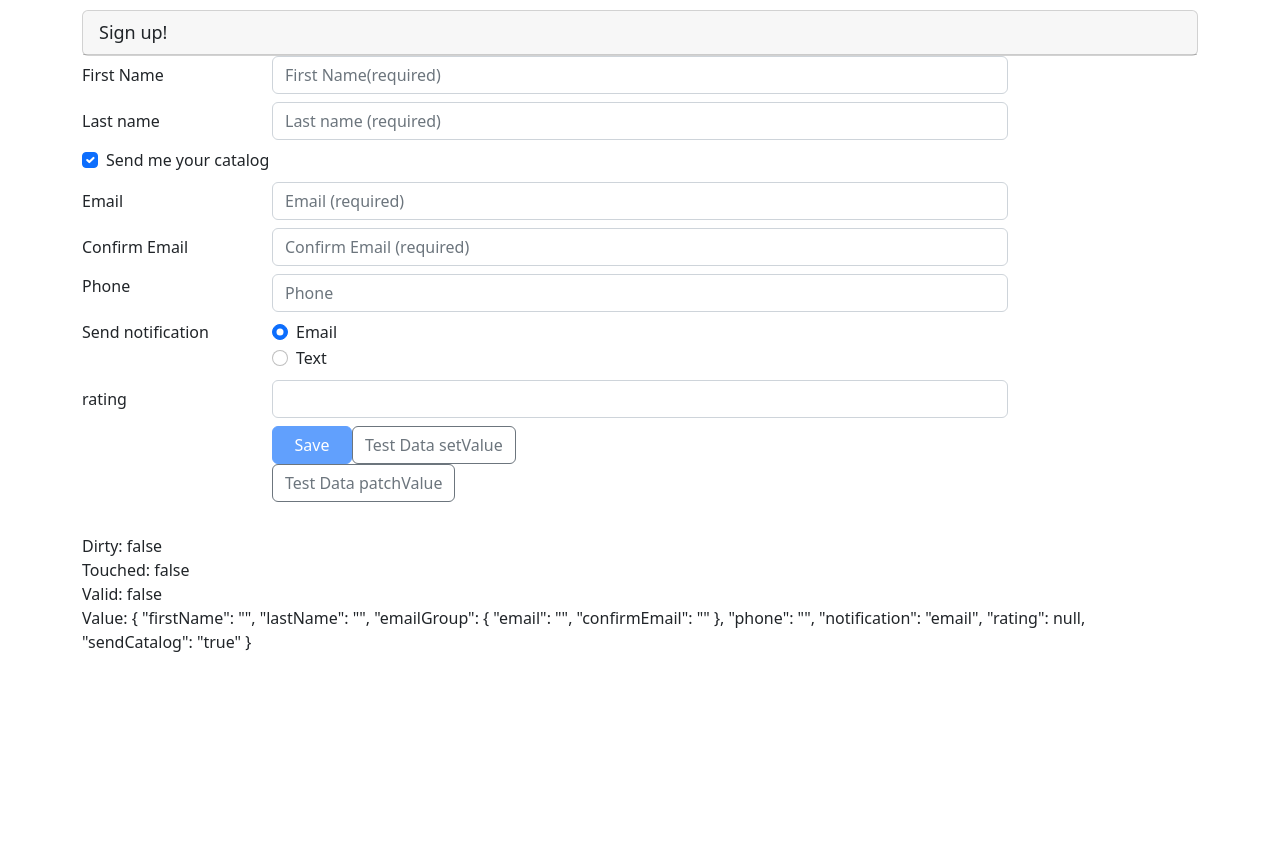
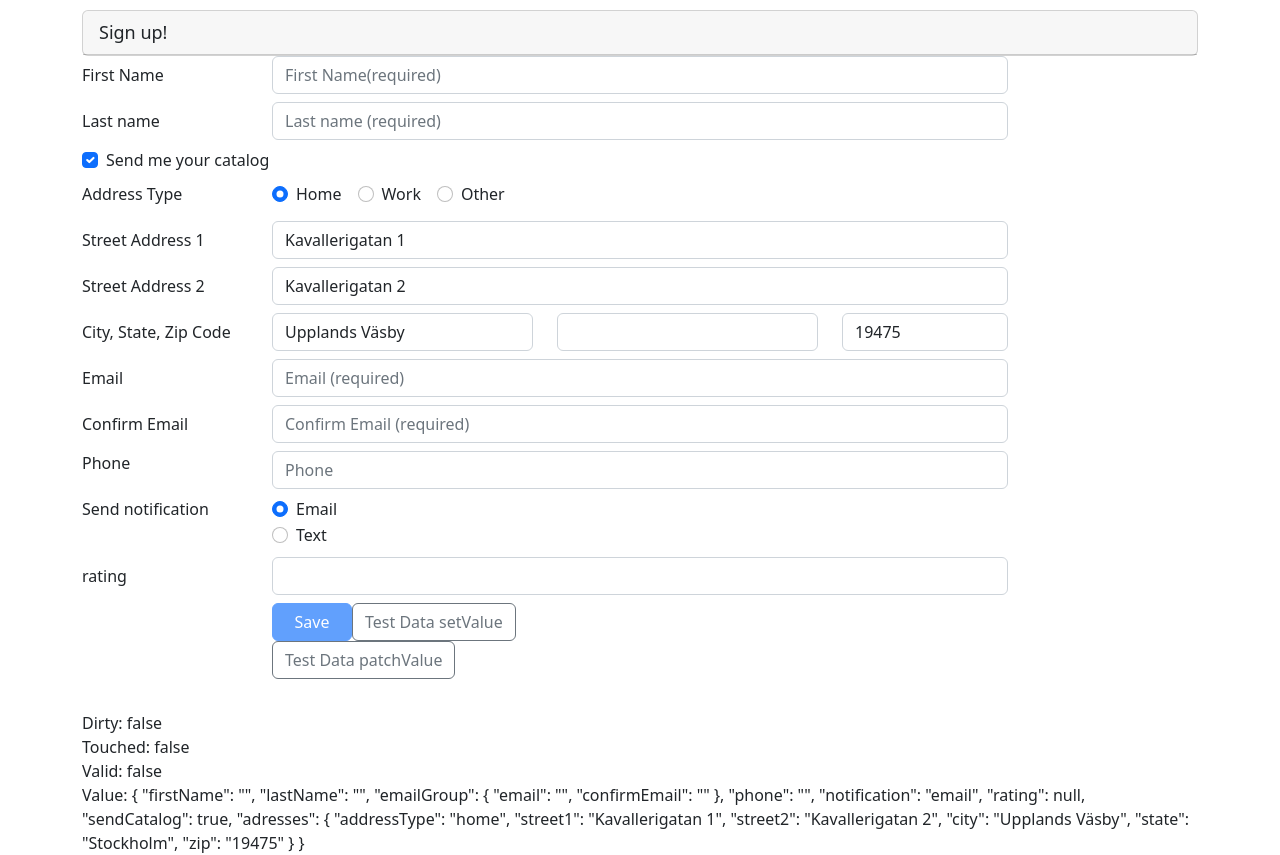
Before and after one commit to foureverhh/Angular-ReactivForms-Demo-Start-2022, an Angular app: page / in a window 1280 px wide. Before the commit the page ends 800 px from the top, so only its background shows below. Built offline with nearby package versions, Linux system fonts and the light colour scheme.

Commit message:
make formGroup as a function

```diff
--- a/src/app/customer-reactive/customer-reactive.component.html
+++ b/src/app/customer-reactive/customer-reactive.component.html
@@ -62,6 +62,207 @@
     </div>
   </div>
 </div>
+<div *ngIf="customerForm.get('sendCatalog')?.value">
+  <div formGroupName="adresses">
+    <div class="form-group row mb-2">
+    <label class="col-md-2 col-form-label pt-0">Address Type</label>
+    <div class="col-md-8">
+      <div class="form-check form-check-inline">
+        <label class="form-check-label">
+          <input class="form-check-input"
+                id="addressType1Id"
+                type="radio"
+                value="home"
+                formControlName = "addressType"> Home
+        </label>
+      </div>
+      <div class="form-check form-check-inline">
+        <label class="form-check-label">
+          <input class="form-check-input"
+                id="addressType1Id"
+                type="radio"
+                value="work"
+                formControlName="addressType"> Work
+        </label>
+      </div>
+      <div class="form-check form-check-inline">
+        <label class="form-check-label">
+          <input class="form-check-input"
+                id="addressType1Id"
+                type="radio"
+                value="other"
+                formControlName="addressType"> Other
+        </label>
+      </div>
+    </div>
+    </div>
+    <div class="form-group row mb-2">
+    <label class="col-md-2 col-form-label"
+          for="street1Id">Street Address 1</label>
+    <div class="col-md-8">
+      <input class="form-control"
+            id="street1Id"
+            type="text"
+            placeholder="Street address"
+            formControlName="street1"
+            name="street1">
+    </div>
+    </div>
+    <div class="form-group row mb-2">
+    <label class="col-md-2 col-form-label"
+          for="street2Id">Street Address 2</label>
+    <div class="col-md-8">
+      <input class="form-control"
+            id="street2Id"
+            type="text"
+            placeholder="Street address (second line)"
+            formControlName="street2"
+            name="street2">
+  </div>
+    </div>
+    <div class="form-group row mb-2">
+    <label class="col-md-2 col-form-label"
+        for="cityId">City, State, Zip Code</label>
+    <div class="col-md-3">
+      <input class="form-control"
+            id="cityId"
+            type="text"
+            placeholder="City"
+            formControlName="city"
+            name="city">
+    </div>
+    <div class="col-md-3">
+      <select class="form-control"
+              id="stateId"
+              formControlName="state"
+              name="state">
+        <option value=""
+                disabled
+                selected
+                hidden>Select a State...</option>
+        <option value="AL">Alabama</option>
+        <option value="AK">Alaska</option>
+        <option value="AZ">Arizona</option>
+        <option value="AR">Arkansas</option>
+        <option value="CA">California</option>
+        <option value="CO">Colorado</option>
+        <option value="WI">Wisconsin</option>
+        <option value="WY">Wyoming</option>
+      </select>
+    </div>
+    <div class="col-md-2">
+      <input class="form-control"
+            id="zipId"
+            type="number"
+            placeholder="Zip Code"
+            formControlName="zip"
+            name="zip">
+    </div>
+    </div>
+  </div>
+</div>
+<!--
+  <div *ngIf="customer.sendCatalog">
+  <div class="form-group row mb-2">
+    <label class="col-md-2 col-form-label pt-0">Address Type</label>
+    <div class="col-md-8">
+      <div class="form-check form-check-inline">
+        <label class="form-check-label">
+          <input class="form-check-input"
+                id="addressType1Id"
+                type="radio"
+                value="home"
+                [(ngModel)]="customer.addressType"
+                name="addressType"> Home
+        </label>
+      </div>
+      <div class="form-check form-check-inline">
+        <label class="form-check-label">
+          <input class="form-check-input"
+                id="addressType1Id"
+                type="radio"
+                value="work"
+                [(ngModel)]="customer.addressType"
+                name="addressType"> Work
+        </label>
+      </div>
+      <div class="form-check form-check-inline">
+        <label class="form-check-label">
+          <input class="form-check-input"
+                id="addressType1Id"
+                type="radio"
+                value="other"
+                [(ngModel)]="customer.addressType"
+                name="addressType"> Other
+        </label>
+      </div>
+    </div>
+  </div>
+  <div class="form-group row mb-2">
+    <label class="col-md-2 col-form-label"
+          for="street1Id">Street Address 1</label>
+    <div class="col-md-8">
+      <input class="form-control"
+            id="street1Id"
+            type="text"
+            placeholder="Street address"
+            [(ngModel)]="customer.street1"
+            name="street1">
+    </div>
+  </div>
+  <div class="form-group row mb-2">
+    <label class="col-md-2 col-form-label"
+          for="street2Id">Street Address 2</label>
+    <div class="col-md-8">
+      <input class="form-control"
+            id="street2Id"
+            type="text"
+            placeholder="Street address (second line)"
+            [(ngModel)]="customer.street2"
+            name="street2">
+  </div>
+  </div>
+  <div class="form-group row mb-2">
+    <label class="col-md-2 col-form-label"
+        for="cityId">City, State, Zip Code</label>
+    <div class="col-md-3">
+      <input class="form-control"
+            id="cityId"
+            type="text"
+            placeholder="City"
+            [(ngModel)]="customer.city"
+            name="city">
+    </div>
+    <div class="col-md-3">
+      <select class="form-control"
+              id="stateId"
+              [(ngModel)]="customer.state"
+              name="state">
+        <option value=""
+                disabled
+                selected
+                hidden>Select a State...</option>
+        <option value="AL">Alabama</option>
+        <option value="AK">Alaska</option>
+        <option value="AZ">Arizona</option>
+        <option value="AR">Arkansas</option>
+        <option value="CA">California</option>
+        <option value="CO">Colorado</option>
+        <option value="WI">Wisconsin</option>
+        <option value="WY">Wyoming</option>
+      </select>
+    </div>
+    <div class="col-md-2">
+      <input class="form-control"
+            id="zipId"
+            type="number"
+            placeholder="Zip Code"
+            [(ngModel)]="customer.zip"
+            name="zip">
+    </div>
+  </div>
+</div>
+-->
 <div formGroupName="emailGroup">
   <div class="form-group row mb-2">
     <label class="col-md-2 col-form-label"
@@ -178,112 +379,6 @@
       </span>
     </div>
   </div>
-
-<!--
-  <div *ngIf="customer.sendCatalog">
-    <div class="form-group row mb-2">
-      <label class="col-md-2 col-form-label pt-0">Address Type</label>
-      <div class="col-md-8">
-        <div class="form-check form-check-inline">
-          <label class="form-check-label">
-            <input class="form-check-input"
-                  id="addressType1Id"
-                  type="radio"
-                  value="home"
-                  [(ngModel)]="customer.addressType"
-                  name="addressType"> Home
-          </label>
-        </div>
-        <div class="form-check form-check-inline">
-          <label class="form-check-label">
-            <input class="form-check-input"
-                  id="addressType1Id"
-                  type="radio"
-                  value="work"
-                  [(ngModel)]="customer.addressType"
-                  name="addressType"> Work
-          </label>
-        </div>
-        <div class="form-check form-check-inline">
-          <label class="form-check-label">
-            <input class="form-check-input"
-                  id="addressType1Id"
-                  type="radio"
-                  value="other"
-                  [(ngModel)]="customer.addressType"
-                  name="addressType"> Other
-          </label>
-        </div>
-      </div>
-    </div>
-
-    <div class="form-group row mb-2">
-      <label class="col-md-2 col-form-label"
-            for="street1Id">Street Address 1</label>
-      <div class="col-md-8">
-        <input class="form-control"
-              id="street1Id"
-              type="text"
-              placeholder="Street address"
-              [(ngModel)]="customer.street1"
-              name="street1">
-      </div>
-    </div>
-
-    <div class="form-group row mb-2">
-      <label class="col-md-2 col-form-label"
-            for="street2Id">Street Address 2</label>
-      <div class="col-md-8">
-        <input class="form-control"
-              id="street2Id"
-              type="text"
-              placeholder="Street address (second line)"
-              [(ngModel)]="customer.street2"
-              name="street2">
-      </div>
-    </div>
-
-    <div class="form-group row mb-2">
-      <label class="col-md-2 col-form-label"
-            for="cityId">City, State, Zip Code</label>
-      <div class="col-md-3">
-        <input class="form-control"
-              id="cityId"
-              type="text"
-              placeholder="City"
-              [(ngModel)]="customer.city"
-              name="city">
-      </div>
-      <div class="col-md-3">
-        <select class="form-control"
-                id="stateId"
-                [(ngModel)]="customer.state"
-                name="state">
-          <option value=""
-                  disabled
-                  selected
-                  hidden>Select a State...</option>
-          <option value="AL">Alabama</option>
-          <option value="AK">Alaska</option>
-          <option value="AZ">Arizona</option>
-          <option value="AR">Arkansas</option>
-          <option value="CA">California</option>
-          <option value="CO">Colorado</option>
-          <option value="WI">Wisconsin</option>
-          <option value="WY">Wyoming</option>
-        </select>
-      </div>
-      <div class="col-md-2">
-        <input class="form-control"
-              id="zipId"
-              type="number"
-              placeholder="Zip Code"
-              [(ngModel)]="customer.zip"
-              name="zip">
-      </div>
-    </div>
-  </div>
--->
   <div class="form-group row mb-2">
     <div class="offset-md-2 col-md-4">
       <button class="btn btn-primary mr-3"
--- a/src/app/customer-reactive/customer-reactive.component.ts
+++ b/src/app/customer-reactive/customer-reactive.component.ts
@@ -1,5 +1,6 @@
 import { Component, OnInit } from '@angular/core';
 import { FormGroup, FormBuilder, Validators, AbstractControl, ValidatorFn  } from '@angular/forms';
+import { debounceTime } from 'rxjs';
 import { Customer } from '../model/Customer';
 
 // reuseable customized validator
@@ -85,7 +86,8 @@
     notification: 'email',
     //rating: [null, ratingRange],
     rating: [null, ratingRange(1,5)],
-    sendCatalog:'true',
+    sendCatalog:true,
+    adresses: this.buildAdress()
   });
 
   //define customerForm in wordy way
@@ -103,7 +105,18 @@
   })
 
   const emailControl = this.customerForm.get('emailGroup.email');
-  emailControl?.valueChanges.subscribe(value => this.setMessage(emailControl));
+  emailControl?.valueChanges.pipe(debounceTime(1000)).subscribe(value => this.setMessage(emailControl));
+}
+
+buildAdress(): FormGroup {
+  return this.formBuilder.group({
+    addressType:'home',
+    street1: 'Kavallerigatan 1',
+    street2: 'Kavallerigatan 2',
+    city: 'Upplands Väsby',
+    state: 'Stockholm',
+    zip: '19475'
+  });
 }
 
 setMessage(c: AbstractControl): void {
```
